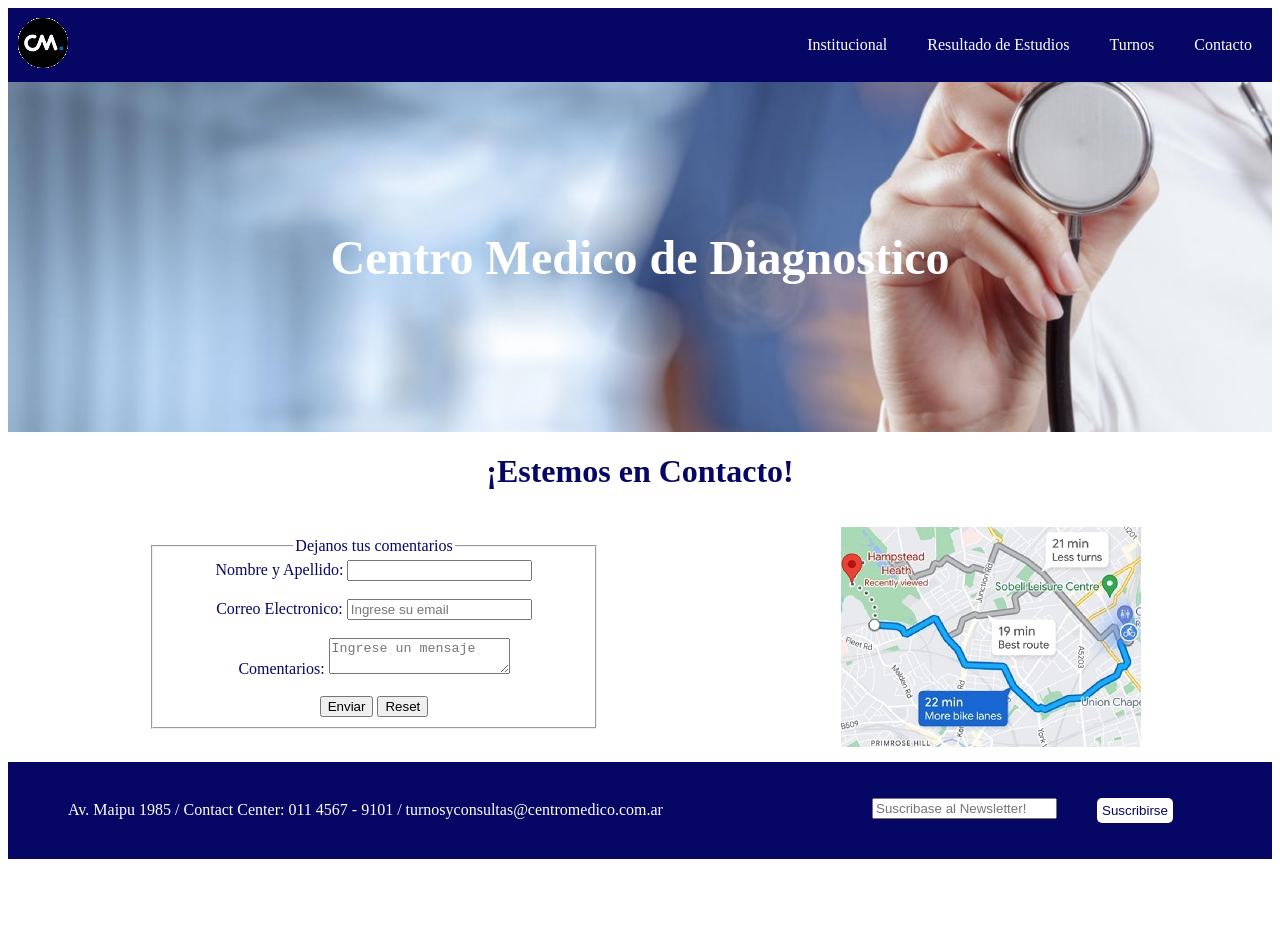
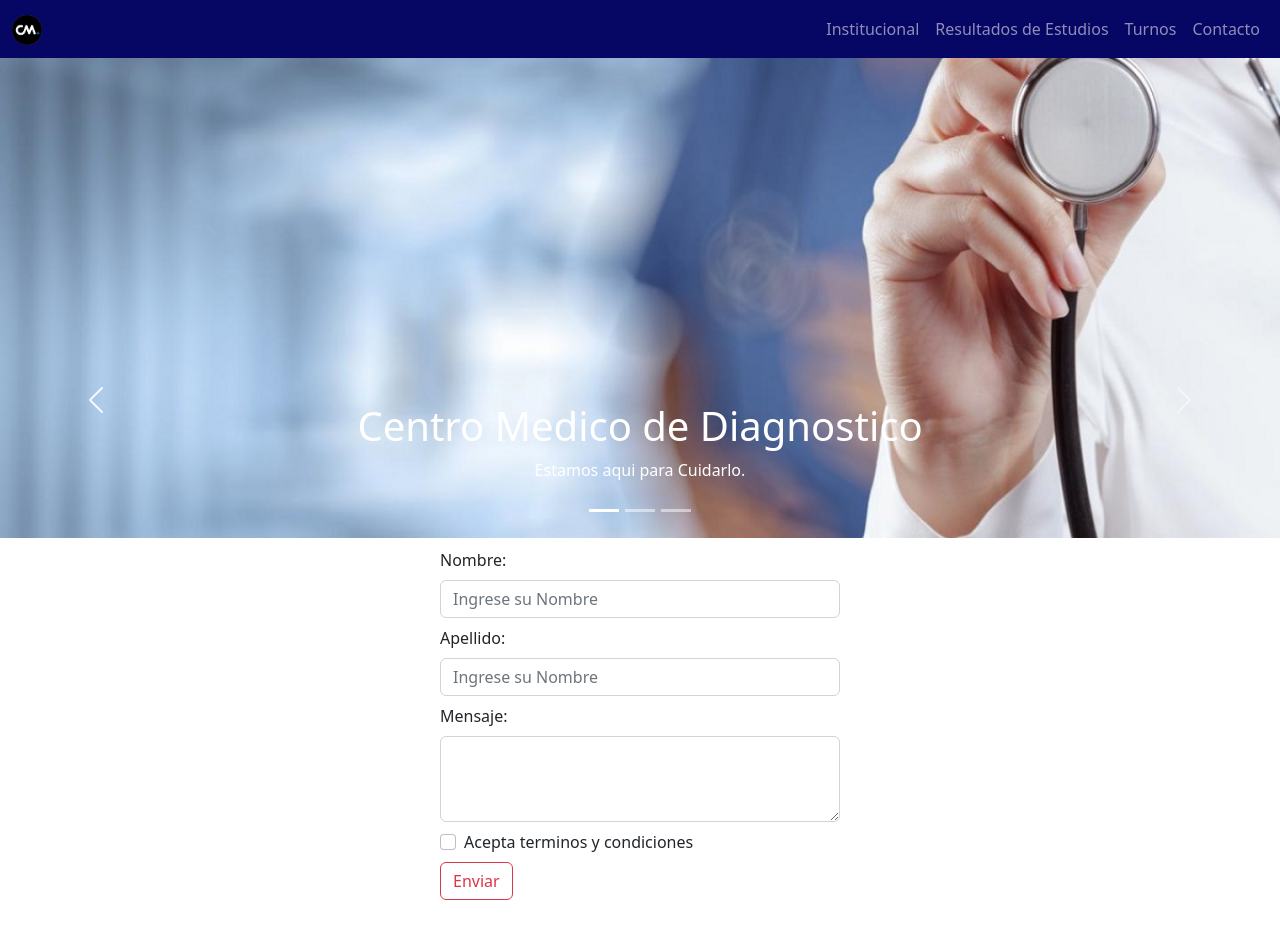
Before and after one commit to sebasaczuk/Pre-sebasaczuk, a plain HTML site: page pages/contacto.html in a window 1280 px wide. Before the commit the page ends 867 px from the top, so only its background shows below. Drawn offline with nearby package versions, Linux system fonts and the light colour scheme.

Commit message:
contactos

```diff
--- /dev/null
+++ b/css/style2.css
@@ -0,0 +1,12 @@
+.formulario{
+    width: 400px;
+    margin: 10px auto;
+}
+
+.formulario div{
+    margin: 8px 0px;
+}
+.table {
+    width: 500px;
+    margin: auto;
+}
--- a/pages/contacto.html
+++ b/pages/contacto.html
@@ -4,62 +4,106 @@
     <meta charset="UTF-8">
     <meta http-equiv="X-UA-Compatible" content="IE=edge">
     <meta name="viewport" content="width=device-width, initial-scale=1.0">
-    <link rel="stylesheet" href="../css/style.css">
     <title>Centro Medico de Diagnostico</title>
+    <!-- CSS only -->
+    <link href="https://cdn.jsdelivr.net/npm/bootstrap@5.2.3/dist/css/bootstrap.min.css" rel="stylesheet" integrity="sha384-rbsA2VBKQhggwzxH7pPCaAqO46MgnOM80zW1RWuH61DGLwZJEdK2Kadq2F9CUG65" crossorigin="anonymous">
+    <link href="https://cdnjs.cloudflare.com/ajax/libs/animate.css/4.1.1/animate.min.css" rel="stylesheet">
+    <link rel="stylesheet" href="../css/style2.css">
 </head>
     <body>
-    <nav>
-        <div class="logo" >
-            <a href="../index.html"><img src="../img/small_minilogo.png" alt="logotipo" title="Inicio"></a>
+        <nav class="navbar navbar-expand-lg navbar-dark" style="background-color: rgb(6, 6, 100)">
+            <div class="container-fluid">
+            <a class="navbar-brand" href="../index.html">
+            <img src="../img/minilogo.png" alt="Inicio" width="30" height="30">
+          </a>
+            <button class="navbar-toggler" type="button" data-bs-toggle="collapse" data-bs-target="#navbarNav" aria-controls="navbarNav" aria-expanded="false" aria-label="Toggle navigation">
+                <span class="navbar-toggler-icon"></span>
+            </button>
+            <div class="collapse navbar-collapse" id="navbarNav">
+                <ul class="navbar-nav ms-auto">
+                <li class="nav-item">
+                    <a class="nav-link" href="../pages/institucional.html">Institucional</a>
+                </li>
+                <li class="nav-item">
+                    <a class="nav-link" href="../pages/resultados.html">Resultados de Estudios</a>
+                </li>
+                <li class="nav-item">
+                    <a class="nav-link" href="../pages/turnos.html">Turnos</a>
+                </li>
+                <li class="nav-item">
+                    <a class="nav-link" href="../pages/contacto.html">Contacto</a>
+                </li>
+                </ul>
             </div>
-        <ul>
-            <li><a href="../pages/institucional.html">Institucional</a></li>
-            <li><a href="../pages/resultados.html">Resultado de Estudios</a></li>
-            <li><a href="../pages/turnos.html">Turnos</a></li>
-            <li><a href="../pages/contacto.html">Contacto</a></li>
-        </ul>
+            </div>
         </nav>
         <header>
-        <h1>Centro Medico de Diagnostico</h1>
+            <div id="carouselExampleCaptions" class="carousel slide" data-bs-ride="false">
+                <div class="carousel-indicators">
+                <button type="button" data-bs-target="#carouselExampleCaptions" data-bs-slide-to="0" class="active" aria-current="true" aria-label="Slide 1"></button>
+                <button type="button" data-bs-target="#carouselExampleCaptions" data-bs-slide-to="1" aria-label="Slide 2"></button>
+                <button type="button" data-bs-target="#carouselExampleCaptions" data-bs-slide-to="2" aria-label="Slide 3"></button>
+            </div>
+                <div class="carousel-inner">
+                <div class="carousel-item active">
+                    <img src="../img/carrousel/slide1.jpg" class="d-block w-100" alt="...">
+                    <div class="carousel-caption d-none d-md-block">
+                    <h1 class="animate__animated animate__pulse animate__infinite">Centro Medico de Diagnostico</h1>
+                    <p>Estamos aqui para Cuidarlo.</p>
+                    </div>
+                </div>
+                <div class="carousel-item">
+                    <img src="../img/carrousel/slide2.jpg" class="d-block w-100" alt="...">
+                    <div class="carousel-caption d-none d-md-block">
+                    <h1 class="animate__animated animate__pulse animate__infinite">Centro Medico de Diagnostico</h1>
+                    <p>Estamos aqui para Cuidarlo.</p>
+                    </div>
+                </div>
+                <div class="carousel-item">
+                    <img src="../img/carrousel/slide3.jpg" class="d-block w-100" alt="...">
+                    <div class="carousel-caption d-none d-md-block">
+                    <h1 class="animate__animated animate__pulse animate__infinite">Centro Medico de Diagnostico</h1>
+                    <p>Estamos aqui para Cuidarlo.</p>
+                    </div>
+                </div>
+                </div>
+                </div>
+                <button class="carousel-control-prev" type="button" data-bs-target="#carouselExampleCaptions" data-bs-slide="prev">
+                <span class="carousel-control-prev-icon" aria-hidden="true"></span>
+                <span class="visually-hidden">Previous</span>
+                </button>
+                <button class="carousel-control-next" type="button" data-bs-target="#carouselExampleCaptions" data-bs-slide="next">
+                <span class="carousel-control-next-icon" aria-hidden="true"></span>
+                <span class="visually-hidden">Next</span>
+                </button>
+            </div>
         </header>
-    <main class="main_1sturnos">
-        <h1>¡Estemos en Contacto!</h1>
-        <div class="main_turnos">
-        <form action="" >
-            <fieldset>
-                <legend>Dejanos tus comentarios</legend>
-            <label for="nombre">Nombre y Apellido: </label>
-            <input type="text" name="nombre" id="nombre" placeholder="" required>
-            <br><br>
-            <label for="email">Correo Electronico: </label>
-            <input type="email" name="email" id="email" placeholder="Ingrese su email" required>
-            <br><br>
-            <label for="mensaje">Comentarios:</label>
-            <textarea name="mensaje" id="mensaje" placeholder="Ingrese un mensaje" ></textarea>
-
-            <br><br>
-            <input type="submit" value="Enviar">
-            <input type="reset" value="Reset">
-            </fieldset>
+                    <form class="formulario" action="">
+                <div>
+                    <label class="form-label" for="nombre"> Nombre:</label>
+                    <input class="form-control" type="text" name="nombre" id="nombre" placeholder="Ingrese su Nombre">
+                </div>
+                <div>
+                    <label class="form-label" for="apellido"> Apellido:</label>
+                    <input class="form-control" type="text" name="apellido" id="apellido" placeholder="Ingrese su Nombre">
+                </div>
+                <div>
+                    <label class="form-label" for="mensaje"> Mensaje:</label>
+                    <textarea class="form-control" id="mensaje" name="mensaje" rows="3"></textarea>
+                </div>
+                <div class="form-check">
+                    <input class="form-check-input" type="checkbox" name="teryCond" value="Acepto" id="teryCond">
+                    <label class="form-check-label" for="teryCond">
+                      Acepta terminos y condiciones
+                    </label>
+                </div>
+                <button type="submit" class="btn btn-outline-danger">Enviar</button>
             </form>
-        <img src="../img/googlemaps.jpg" alt="">
-    </div>
+                 </table>
+              <div class="w-25"><img class="img-fluid rounded" src="../assets/img/paisaje3.jpg" alt=""></div>
         </main>
 
-    <aside></aside>
-    <footer>
-        <ul>
-            <li>Av. Maipu 1985 / Contact Center: 011 4567 - 9101 / turnosyconsultas@centromedico.com.ar</li>
-            </ul>
-            <div class="newsletter">
-                <form action="">
-                    <ul>
-                        <li><input type="email" name="newsletter" id="newsletter" placeholder="Suscribase al Newsletter!" required></li>
-                        <li><button class="btn2">Suscribirse</button></li>
-                 </ul>
-                </form>
-            </div>
-
-    </footer>
+        <!-- JavaScript Bundle with Popper -->
+        <script src="https://cdn.jsdelivr.net/npm/bootstrap@5.2.3/dist/js/bootstrap.bundle.min.js" integrity="sha384-kenU1KFdBIe4zVF0s0G1M5b4hcpxyD9F7jL+jjXkk+Q2h455rYXK/7HAuoJl+0I4" crossorigin="anonymous"></script>
     </body>
 </html>
```
Also changed, not shown: pages/institucional.html (+1 -1 lines), pages/resultados.html (+1 -1 lines), pages/turnos.html (+1 -1 lines), img/carrousel/slide1.jpg (added), img/carrousel/slide2.jpg (added), img/carrousel/slide3.jpg (added). Lines whose indentation alone changed are shown as unchanged.
